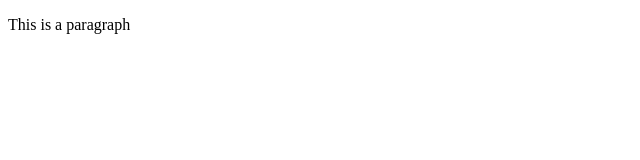
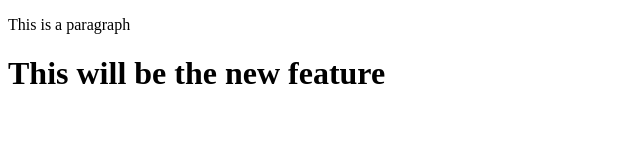
Before and after one commit to bhujelupesh/localrepo, a plain HTML site: page index.html in a window 1280 px wide. Shown: the whole page, without its empty margins (0-640 px from the left). Drawn offline with Linux system fonts and the light colour scheme.

Commit message:
add new feature

```diff
--- a/index.html
+++ b/index.html
@@ -7,5 +7,6 @@
 </head>
 <body>
     <p>This is a paragraph</p>
+    <h1>This will be the new feature</h1>
 </body>
 </html>
```
